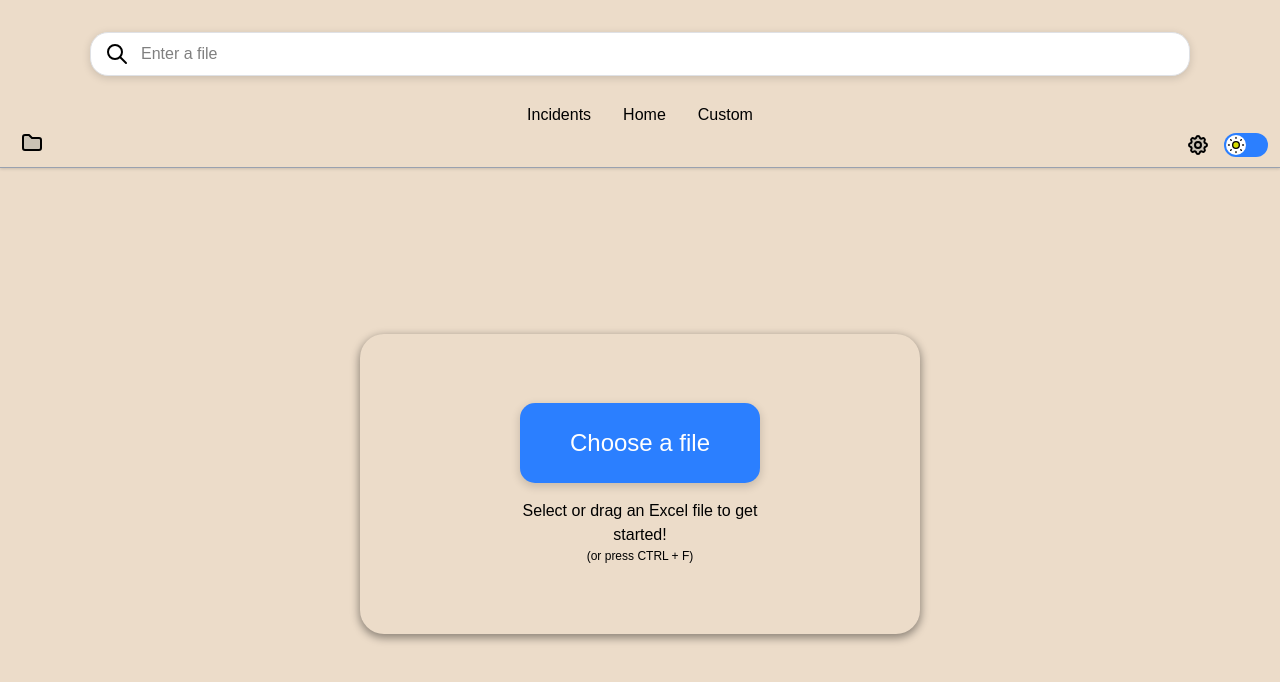
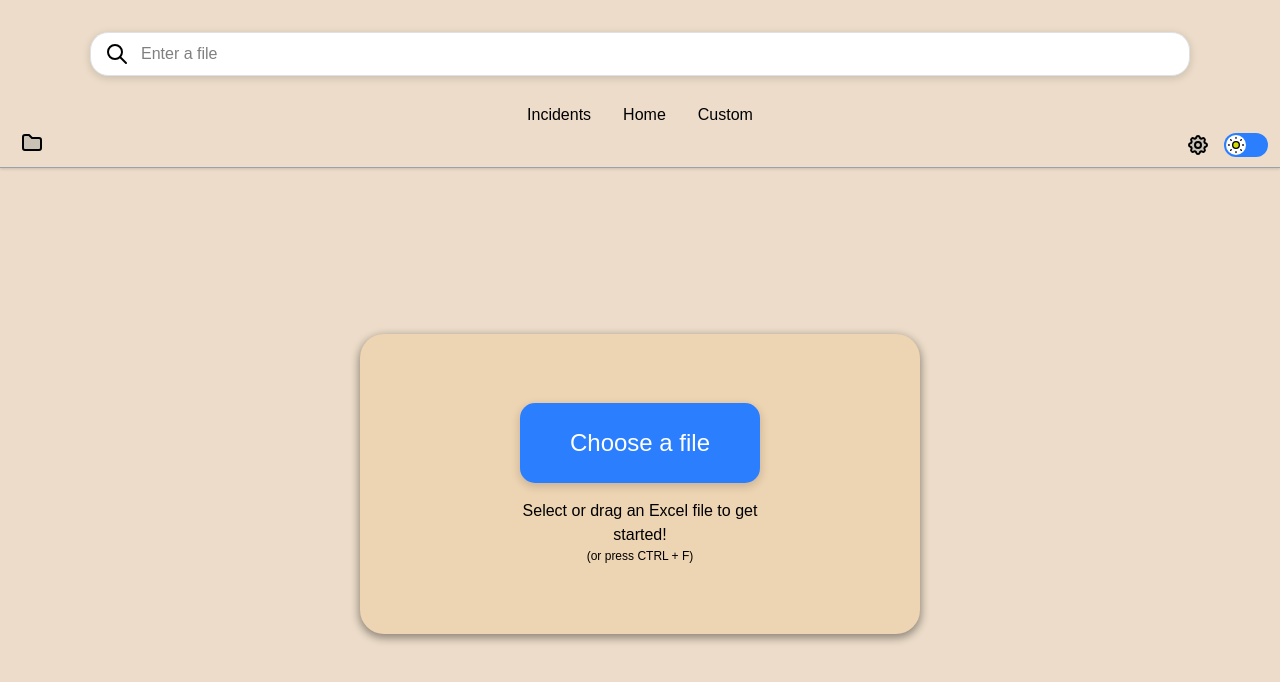
Before and after one commit to bobllor/TEKLabeler, a React (Vite) app: page / in a window 1280 px wide. Shown: the top 682 px of the page. Built offline with nearby package versions, Linux system fonts and the light colour scheme.

Commit message:
CSS updates

```diff
--- a/src/components/FileInput.jsx
+++ b/src/components/FileInput.jsx
@@ -6,7 +6,7 @@ export default function FileInput({onFileChange, showDrag}){
     return (
         <>
             <div className={`w-140 h-75 overflow-hidden rounded-3xl flex flex-col justify-center items-center
-            shadow-[0_3px_8px_1px_rgba(0,0,0,.4)] ${showDrag && 'pointer-events-none'}`} >
+            shadow-[0_3px_8px_1px_rgba(0,0,0,.4)] light-background ${showDrag && 'pointer-events-none'}`} >
                     <div
                     className={`bg-blue-500 overflow-x-clip h-20 w-60 rounded-[15px] flex justify-center
                     items-center hover:bg-blue-400 group transition duration-150 text-white text-2xl
```
